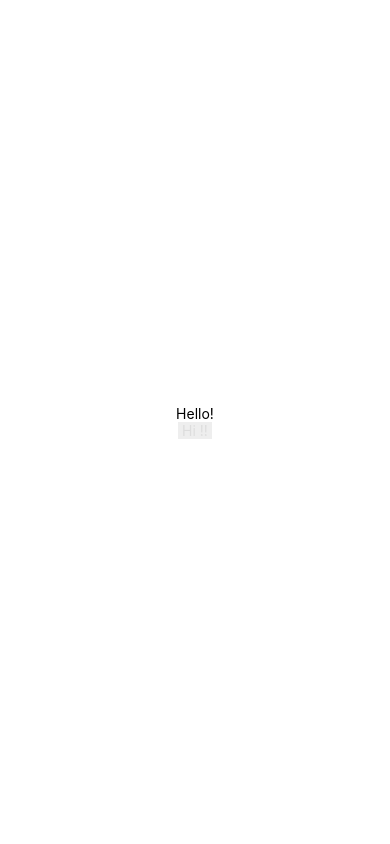
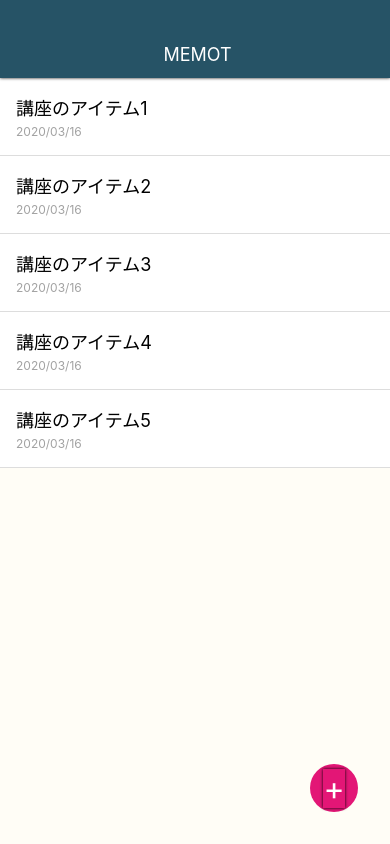
Before and after one commit to jin-aiit-a1824jj/MemoApp, a React Native app: screen / in a window 390 px wide. Built offline with nearby package versions, Linux system fonts and the light colour scheme.

Commit message:
ReactNativeでの構造化とスタイリング

```diff
--- a/App.js
+++ b/App.js
@@ -1,13 +1,48 @@
 import React from 'react';
 import { StyleSheet, Text, View } from 'react-native';
-
-import BodyText from './src/elements/BodyText';
 
 export default function App() {
   return (
     <View style={styles.container}>
-      <Text> Hello! </Text>
-      <BodyText> Hi !! </BodyText>
+
+    <View style={styles.appbar}>
+      <View>
+        <Text style={styles.appbarTitle}> MEMOT</Text>
+      </View>
+    </View>
+
+    <View style={styles.memoList}>
+
+      <View style={styles.memoListItem}>
+        <Text style={styles.memoTitle}>講座のアイテム1</Text>
+        <Text style={styles.memoDate}>2020/03/16</Text>
+      </View>
+
+      <View style={styles.memoListItem}>
+        <Text style={styles.memoTitle}>講座のアイテム2</Text>
+        <Text style={styles.memoDate}>2020/03/16</Text>
+      </View>
+
+      <View style={styles.memoListItem}>
+        <Text style={styles.memoTitle}>講座のアイテム3</Text>
+        <Text style={styles.memoDate}>2020/03/16</Text>
+      </View>
+
+      <View style={styles.memoListItem}>
+          <Text style={styles.memoTitle}>講座のアイテム4</Text>
+          <Text style={styles.memoDate}>2020/03/16</Text>
+      </View>
+
+      <View style={styles.memoListItem}>
+          <Text style={styles.memoTitle}>講座のアイテム5</Text>
+          <Text style={styles.memoDate}>2020/03/16</Text>
+      </View>
+    </View>
+
+    <View style={styles.memoAddButton}>
+      <Text style={styles.memoAddButtonTitle}>+</Text>
+    </View>
+
     </View>
   );
 }
@@ -15,8 +50,68 @@
 const styles = StyleSheet.create({
   container: {
     flex: 1,
-    backgroundColor: '#fff',
+    backgroundColor: '#fffdf6',
     alignItems: 'center',
     justifyContent: 'center',
+    paddingTop: 78,
   },
+  appbar:{
+    position: 'absolute',
+    top: 0,
+    left: 0,
+    right: 0,
+    height: 78,
+    paddingTop: 30,
+    backgroundColor: '#265366',
+    color: '#fff',
+    alignItems: 'center',
+    justifyContent: 'center',
+    shadowColor: '#000',
+    shadowOffset: {width: 0, height: 0},
+    shadowOpacity: 0.9,
+    shadowRadius: 3,
+    zIndex: 10,
+  },
+  appbarTitle:{
+    color: '#fff',
+    fontSize: 18,
+  },
+  memoList: {
+    width: '100%',
+    flex: 1,
+  },
+  memoTitle: {
+    fontSize: 18,
+    marginBottom: 4,
+  },
+  memoDate: {
+    fontSize: 12,
+    color: '#a2a2a2',
+  },
+  memoListItem: {
+    padding: 16,
+    borderBottomColor: '#ddd',
+    borderBottomWidth: 1,
+    backgroundColor: '#fff',
+  },
+  memoAddButton: {
+    position: 'absolute',
+    bottom: 32,
+    right: 32,
+    height: 48,
+    width: 48,
+    backgroundColor: '#e31676',
+    borderRadius: 24,
+    justifyContent: 'center',
+    alignItems: 'center'
+
+  },
+  memoAddButtonTitle:{
+    fontSize: 32,
+    color: '#fff',
+    shadowColor: '#000',
+    shadowOffset: {width: 0, height: 0},
+    shadowOpacity: 2,
+    shadowRadius: 3,
+  }
 });
```
